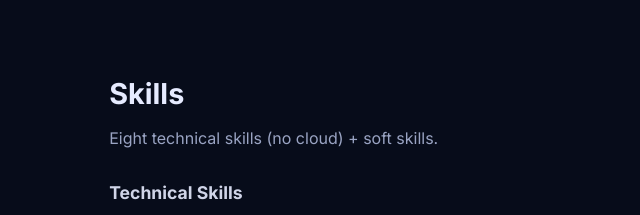
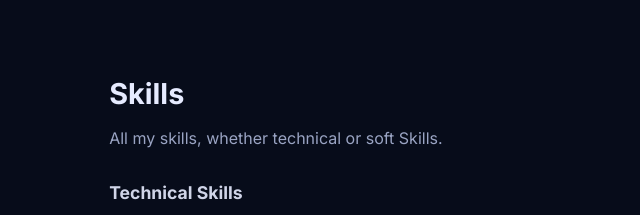
Before and after one commit to abuma7fouz/mahfouz-portfolio, a plain HTML site: page index.html in a window 1280 px wide. Shown: the part 1880-2095 px from the top of the page, 0-640 px from the left. Drawn offline with Linux system fonts and the light colour scheme.

Commit message:
Update index.html

```diff
--- a/index.html
+++ b/index.html
@@ -108,7 +108,7 @@ playing a real game.                                                       </p>
       <div class="container">
         <header class="section-head">
           <h2>Skills</h2>
-          <p>Eight technical skills (no cloud) + soft skills.</p>
+          <p>All my skills, whether technical or soft Skills.</p>
         </header>
 
         <h3 class="subhead">Technical Skills</h3>
```
